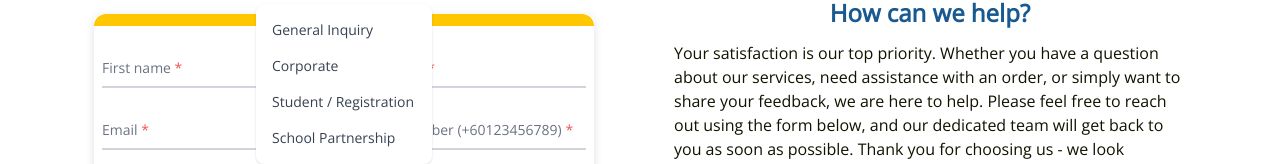
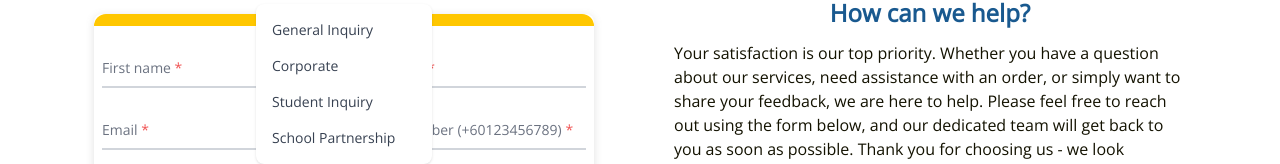
Before and after one commit to amiranazri/brightminds-website, a Next.js app: page /contact in a window 1280 px wide. Both pictures are taken after a click on the button "Corporate". Shown: the part 430-594 px from the top of the page. Built offline with nearby package versions, Linux system fonts and the light colour scheme; a web font is replaced by a local one.

Commit message:
contact form change to student inquiry

```diff
--- a/app/contact/FormDropDown.js
+++ b/app/contact/FormDropDown.js
@@ -26,7 +26,7 @@ function FormDropDown({setState}) {
                 <div className="block px-4 py-2 hover:bg-gray-100 cursor-pointer" onClick={() => {selectFunc("Corporate")}} data-dropdown-trigger="click">Corporate</div>
             </li>
             <li>
-                <div className="block px-4 py-2 hover:bg-gray-100 cursor-pointer" onClick={() => {selectFunc("Student / Registration")}}>Student / Registration</div>
+                <div className="block px-4 py-2 hover:bg-gray-100 cursor-pointer" onClick={() => {selectFunc("Student Inquiry")}}>Student Inquiry</div>
             </li>
             <li>
                 <div className="block px-4 py-2 hover:bg-gray-100 cursor-pointer" onClick={() => {selectFunc("School Partnership")}}>School Partnership</div>
--- a/app/contact/RegistrationForm.js
+++ b/app/contact/RegistrationForm.js
@@ -48,7 +48,7 @@ function RegistrationForm() {
           floating_first_name: dataObject.floating_first_name,
           floating_email: dataObject.floating_email,
           emailContent: `
-                        <p><b>Student / Registration Form</b></p>
+                        <p><b>Student Inquiry Form</b></p>
                         <p>Student Name: ${dataObject.floating_student_name}</p>
                         <p>Parent/Guardian Name: ${
                           dataObject.floating_first_name
--- a/app/contact/[...contactType]/page.tsx
+++ b/app/contact/[...contactType]/page.tsx
@@ -26,7 +26,7 @@ function ContactUs() {
       setIsOpen(false);
       if (slugFormatted == "corporate") setSelectedForm("Corporate");
       else if (slugFormatted == "school") setSelectedForm("School Partnership");
-      else if (slugFormatted == "student") setSelectedForm("Student / Registration");
+      else if (slugFormatted == "student") setSelectedForm("Student Inquiry");
       else if (slugFormatted == "general") setSelectedForm("General");
     }
 
@@ -96,7 +96,7 @@ function ContactUs() {
                   <div className="block px-4 py-2 hover:bg-gray-100 cursor-pointer" onClick={() => { selectFunc("Corporate") }} data-dropdown-trigger="click">Corporate</div>
                 </li>
                 <li>
-                  <div className="block px-4 py-2 hover:bg-gray-100 cursor-pointer" onClick={() => { selectFunc("Student / Registration") }}>Student / Registration</div>
+                  <div className="block px-4 py-2 hover:bg-gray-100 cursor-pointer" onClick={() => { selectFunc("Student Inquiry") }}>Student Inquiry</div>
                 </li>
                 <li>
                   <div className="block px-4 py-2 hover:bg-gray-100 cursor-pointer" onClick={() => { selectFunc("School Partnership") }}>School Partnership</div>
```
